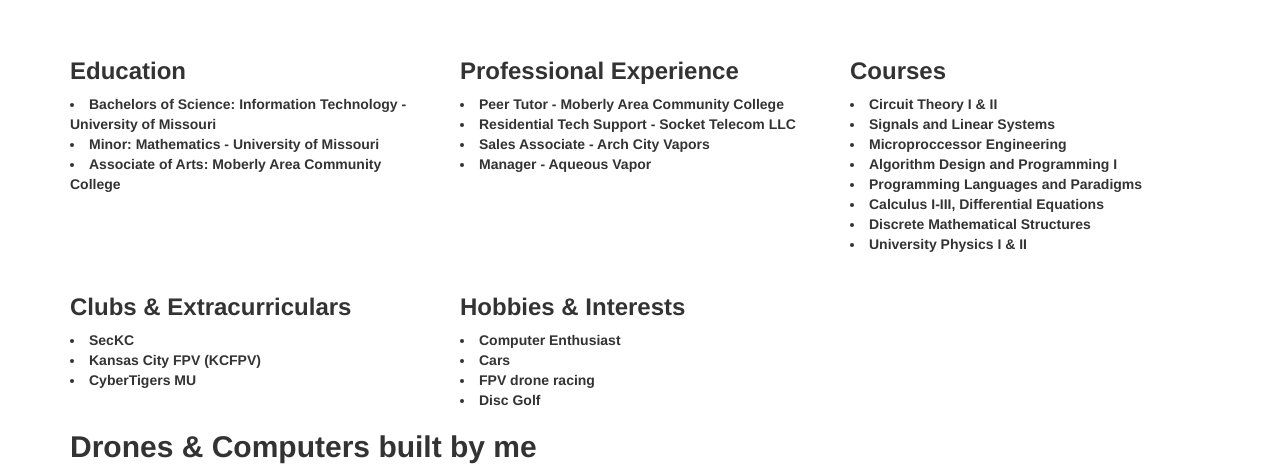
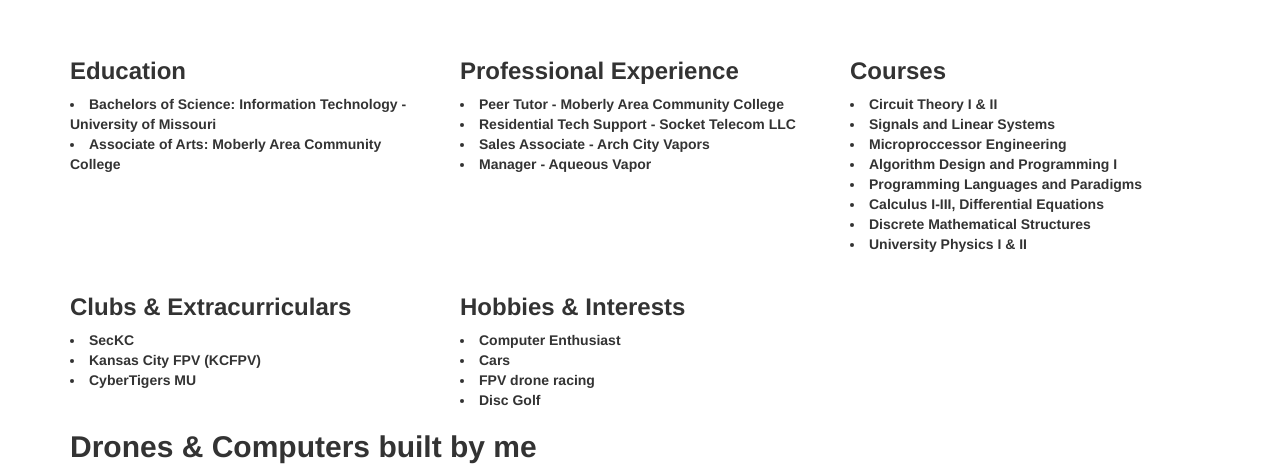
Before and after one commit to Krad1e/WebDev, a plain HTML site: page index.html in a window 1280 px wide. Shown: the part 800-1266 px from the top of the page. Drawn offline with nearby package versions, Linux system fonts and the light colour scheme.

Commit message:
Update index.html

```diff
--- a/index.html
+++ b/index.html
@@ -43,7 +43,7 @@
     <div class="col-sm-4">
       <h3><b>Education</h3></b>
       <li><b>Bachelors of Science: Information Technology - University of Missouri</b></li>
-      <li><b>Minor: Mathematics - University of Missouri</b></li>
+<!--       <li><b>Minor: Mathematics - University of Missouri</b></li>## -->
       <li><b>Associate of Arts: Moberly Area Community College</b></li>
     </div>
     <div class="col-sm-4">
```
